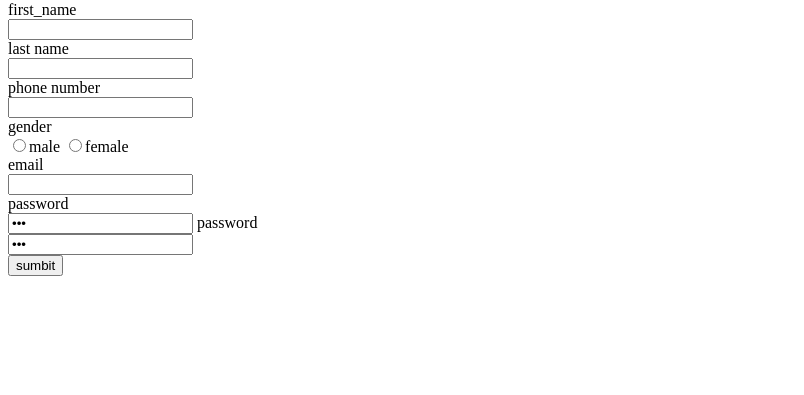
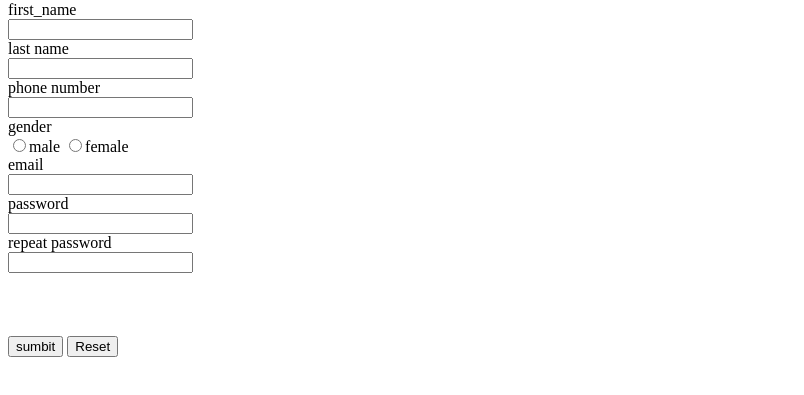
Before and after one commit to Keerthanak121/sample, a plain HTML site: page index.html in a window 1280 px wide. Shown: the part 79-474 px from the top of the page, without its empty margins (0-804 px from the left). Drawn offline with Linux system fonts and the light colour scheme.

Commit message:
Update index.html

```diff
--- a/index.html
+++ b/index.html
@@ -25,16 +25,20 @@
             </div>
             <div>
                 <label>email</label><br>
-                <input type="text">
+                <input type="email">
             </div>
             <div>
                 <label>password</label><br>
-                <input type="password" value = "pwd" name = "pwd">
-                <label>password</label><br>
-                <input type="password" value = "pwd" name = "pwd">
+                <input type="password">
             </div>
             <div>
+                <label>repeat password</label><br>
+                <input type="password">
+            </div>
+            <div style = "margin-top: 5%;">
                 <input type="submit" value="sumbit" name="sub">
+                <input type="reset"><br>
+
             </div>
         </form>
     </body>
```
